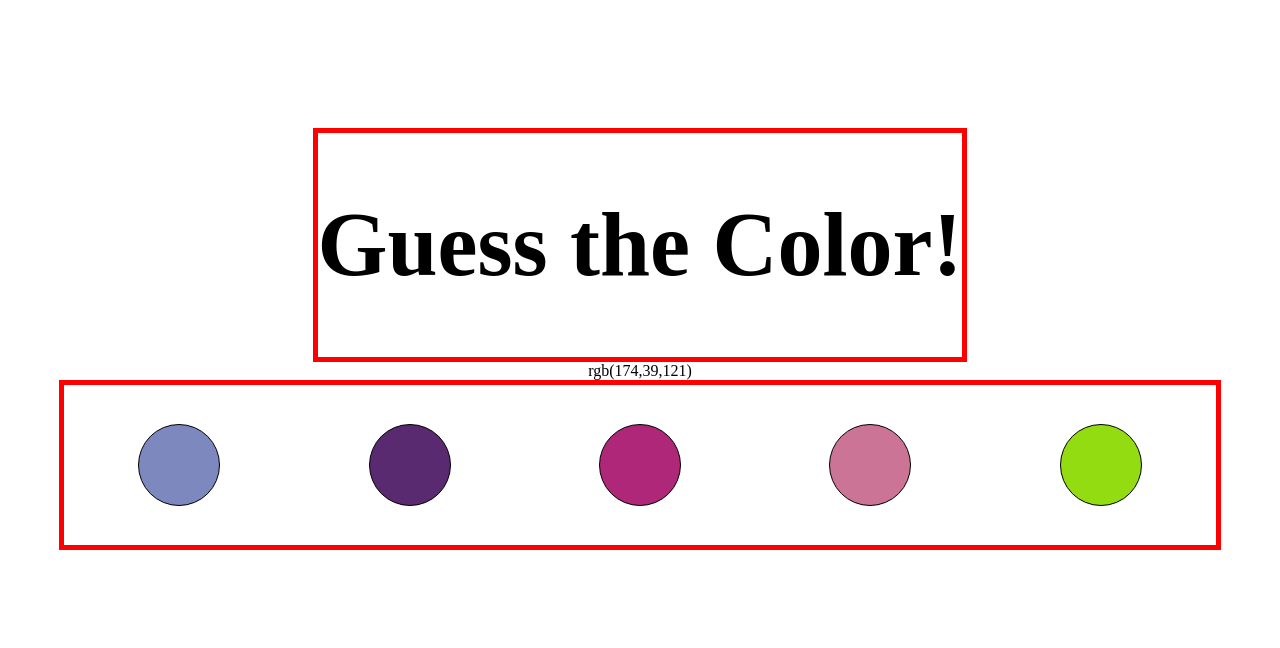
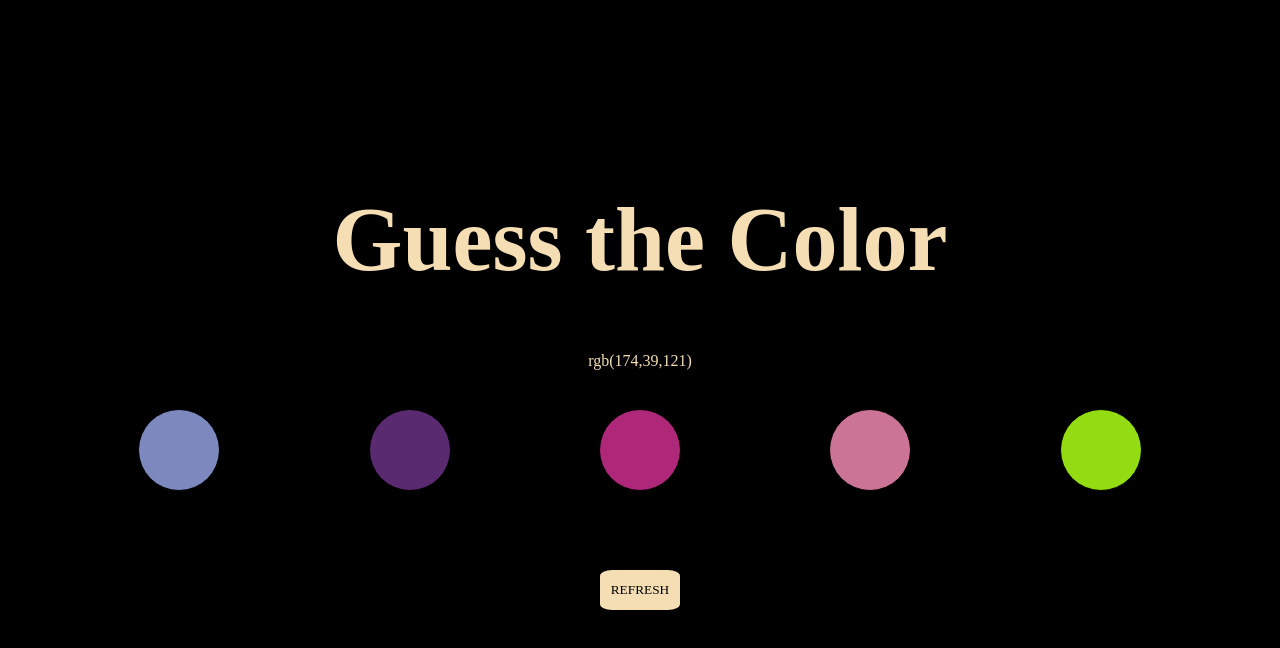
Before and after one commit to bedminer1/VANILLA_COLOR_GUESSER, a plain HTML site: page index.html in a window 1280 px wide. Drawn offline with Linux system fonts and the light colour scheme.

Commit message:
added a refresh button and some styling

```diff
--- a/index.html
+++ b/index.html
@@ -8,7 +8,7 @@
     <link rel="stylesheet" href="styles/styles.css">
 </head>
 <body>
-    <div class="title"><h1>Guess the Color!</h1></div>
+    <div class="title"><h1>Guess the Color</h1></div>
     <!-- <div class="output-select">
           <div>
             <input type="radio" id="rgb" name="output-type" value="rgb">
@@ -33,7 +33,10 @@
         <div class="circle" id="circle-four"></div>
         <div class="circle" id="circle-five"></div>
     </div>
+
     <div class="outcome"></div>
+    <div><button class="new-colors" onClick="window.location.reload();">REFRESH</button></div>
+
     <script src="script.js"></script>
 </body>
 </html>
--- a/script.js
+++ b/script.js
@@ -6,6 +6,7 @@ const circleFive = document.querySelector('#circle-five')
 const circle = document.querySelectorAll('.circle')
 const valueDisplay = document.querySelector('.value-display')
 const outcomeDisplay = document.querySelector('.outcome')
+
 
 function changeOutput() {
 
@@ -31,7 +32,7 @@ function generateColors() {
     return colors
 }
 
-randomColors = generateColors()
+let randomColors = generateColors()
 console.log(randomColors)
 
 function updateCircles() {
@@ -47,7 +48,7 @@ function randomIntFromInterval(min, max) {
     return Math.floor(Math.random() * (max - min + 1) + min)
   }
 
-  const randomInt = randomIntFromInterval(0,4)
+const randomInt = randomIntFromInterval(0,4)
 
 function displayValue() {
     const correctColor = randomColors[randomInt]
--- a/styles/styles.scss
+++ b/styles/styles.scss
@@ -15,25 +15,24 @@ body {
     @include centerFlex();
     justify-content: start;
     flex-direction: column;
+    background-color: black;
+    color: wheat;
 }
 
 .title {
     @include centerFlex();
-    @include tempBorder();
     font-size: 45px;
     margin-top: 10%;
 }
 
 .output-select {
     @include centerFlex();
-    @include tempBorder();
     margin: 15px;
 
 }
 
 .circles-container {
     @include centerFlex();
-    @include tempBorder();
     width: 90%;
     height: 20vh;
     justify-content: space-around;
@@ -45,3 +44,29 @@ body {
     border: 1px solid black;
     background-color: rgb(190,138,64);
 }
+
+.outcome {
+    margin: 10px;
+    height: 20px;
+    text-align: center;
+}
+
+.new-colors {
+    height: 40px;
+    width: 80px;
+    color: black;
+    background-color: wheat;
+    font-family: 'Times New Roman', Times, serif;
+    border: none;
+
+    border-radius: 15%;
+    text-align: center;
+
+    &:hover {
+        box-shadow: 0 0 5px #fff, 0 0 10px #fff, 0 0 15px #fffb00, 0 0 20px #fffb00,0 0 25px #fffb00;
+    }
+
+    &:active {
+        box-shadow: 0 0 5px #fff, 0 0 10px #fff, 0 0 15px #db4f1c, 0 0 20px #db4f1c,0 0 25px #db4f1c;
+    }
+}
```
Also changed, not shown: styles/styles.css, 1 other file.
